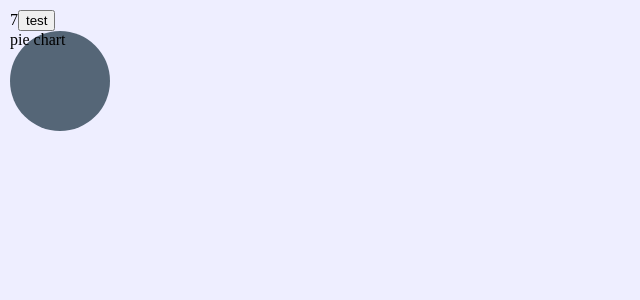
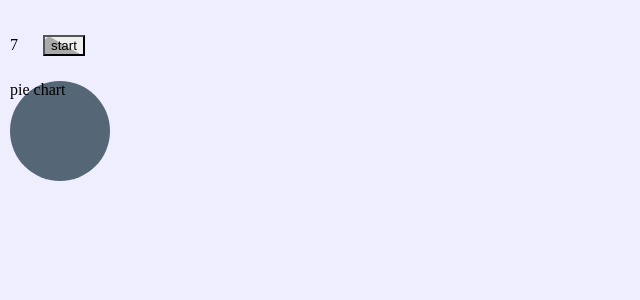
Before and after one commit to rpivo/timeward-react, a React app: page / in a window 1280 px wide. Shown: the top 300 px of the page, without its empty margins (0-640 px from the left). Built offline with nearby package versions, Linux system fonts and the light colour scheme; the HTML template or start-up script is replaced by a standard one.

Commit message:
add default for kind prop for button component

```diff
--- a/src/components/Button.tsx
+++ b/src/components/Button.tsx
@@ -4,7 +4,11 @@ import StyledButton from '@components/styles/StyledButton';
 interface ButtonProps { kind: string }
 
 export class Button extends React.Component <ButtonProps, {}> {
+  public static defaultProps = {
+    kind: "start",
+  };
+
   public render(): JSX.Element {
-    return <button>{ this.props.kind }</button>;
+    return <StyledButton>{ this.props.kind }</StyledButton>;
   }
 }
--- a/src/components/Timer.tsx
+++ b/src/components/Timer.tsx
@@ -23,7 +23,7 @@ export class Timer extends React.Component <{}, TimerState> {
     return (
       <div>
         { this.state.time }
-        <Button kind='test' />
+        <Button />
       </div>
     );
   }
```
Also changed, not shown: 1 other file (tests, documents, lock files or other folders).
